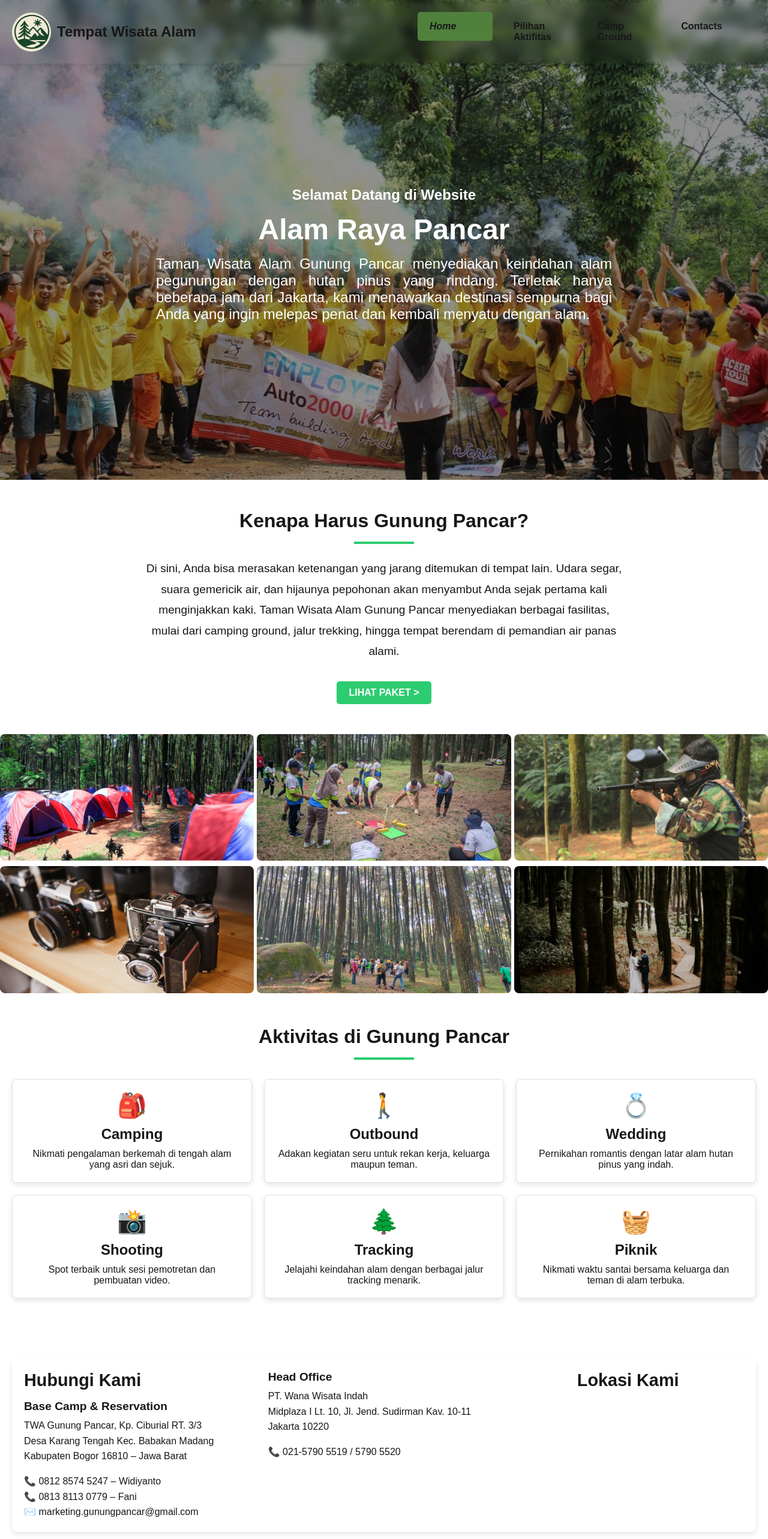
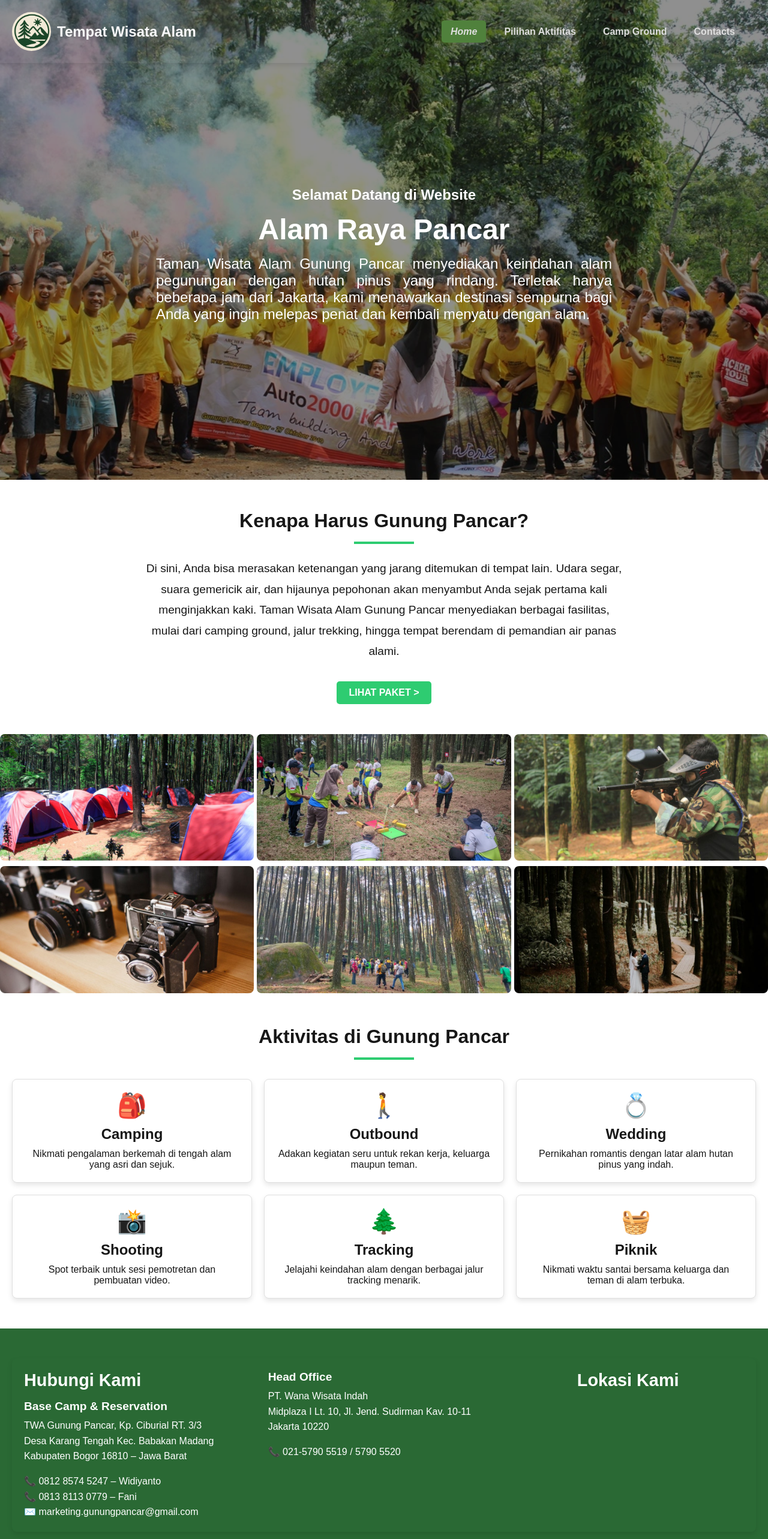
Before and after one commit to maul-lq/kelompok-8-maulana-dan-dendy-tb2, a Next.js app: page / in a window 1280 px wide. Shown: the top 2566 px of the page at 60% size. Built offline with nearby package versions, Linux system fonts and the light colour scheme; grey boxes are pictures that could not be loaded.

Commit message:
refactor: update image paths and styles across multiple components

```diff
--- a/app/contacts/page.js
+++ b/app/contacts/page.js
@@ -9,7 +9,7 @@ export default function Contacts() {
             <Navbar activeIndex={3} />
             <div style={{ width: "100%" }}>
                 <CoverImage
-                    imageURL="/tugas-besar-2/kontak-kami.webp"
+                    imageURL="/kontak-kami.webp"
                     height="35vh"
                     topAtr=""
                     title="Hubungi Kami"
@@ -23,7 +23,7 @@ export default function Contacts() {
                     addr=""
                 />
             </div>
-            <div style={{ width: "100%", background: "var(--content-bg-2)" }}>
+            <div style={{ width: "100%", background: "var(--primary)" }}>
                 <ContactSection />
             </div>
         </div>
--- a/app/globals.css
+++ b/app/globals.css
@@ -4,7 +4,7 @@
   --primary: #2ecc71;
   --secondary: #50813c;
   --content-bg-1: #ffffff;
-  --content-bg-2: #e7f7eb;
+  --content-bg-2: #2a6934;
 }
 
 @media (prefers-color-scheme: dark) {
--- a/app/komponen/contactSection.js
+++ b/app/komponen/contactSection.js
@@ -8,7 +8,7 @@ export default function ContactSection() {
             position: "relative",
             width: "100%",
             padding: "50px 20px",
-            backgroundColor: "var(--background)"
+            backgroundColor: "var(--content-bg-2)"
         }}>
             <div className="contact-section-inner" style={{
                 position: "relative",
@@ -20,31 +20,31 @@ export default function ContactSection() {
                 padding: "20px",
                 borderRadius: "8px",
                 boxShadow: "0 4px 8px rgba(0, 0, 0, 0.1)",
-                background: "var(--background)"
+                background: "var(--content-bg-2)"
             }}>
                 <div style={{ flex: 1 }}>
                     <h2 style={{
                         fontSize: "1.8rem",
                         fontWeight: "bold",
-                        color: "var(--foreground)",
+                        color: "var(--content-bg-1)",
                         marginBottom: "1rem"
                     }}>
                         Hubungi Kami
                     </h2>
                     <h3 style={{
                         fontSize: "1.2rem",
-                        color: "var(--foreground)",
+                        color: "var(--content-bg-1",
                         fontWeight: "bold",
                         marginBottom: "0.5rem"
                     }}>
                         Base Camp & Reservation
                     </h3>
-                    <p style={{ fontSize: "1rem", color: "var(--foreground)", lineHeight: "1.6", marginBottom: "1rem" }}>
+                    <p style={{ fontSize: "1rem", color: "var(--content-bg-1", lineHeight: "1.6", marginBottom: "1rem" }}>
                         TWA Gunung Pancar, Kp. Ciburial RT. 3/3<br />
                         Desa Karang Tengah Kec. Babakan Madang<br />
                         Kabupaten Bogor 16810 – Jawa Barat
                     </p>
-                    <p style={{ fontSize: "1rem", color: "var(--foreground)", lineHeight: "1.6" }}>
+                    <p style={{ fontSize: "1rem", color: "var(--content-bg-1", lineHeight: "1.6" }}>
                         📞 0812 8574 5247 – Widiyanto<br />
                         📞 0813 8113 0779 – Fani<br />
                         ✉️ marketing.gunungpancar@gmail.com
@@ -54,17 +54,17 @@ export default function ContactSection() {
                     <h3 style={{
                         fontSize: "1.2rem",
                         fontWeight: "bold",
-                        color: "var(--foreground)",
+                        color: "var(--content-bg-1",
                         marginBottom: "0.5rem"
                     }}>
                         Head Office
                     </h3>
-                    <p style={{ fontSize: "1rem", lineHeight: "1.6", color: "var(--foreground)", marginBottom: "1rem" }}>
+                    <p style={{ fontSize: "1rem", lineHeight: "1.6", color: "var(--content-bg-1", marginBottom: "1rem" }}>
                         PT. Wana Wisata Indah<br />
                         Midplaza I Lt. 10, Jl. Jend. Sudirman Kav. 10-11<br />
                         Jakarta 10220
                     </p>
-                    <p style={{ fontSize: "1rem", color: "var(--foreground)", lineHeight: "1.6" }}>
+                    <p style={{ fontSize: "1rem", color: "var(--content-bg-1", lineHeight: "1.6" }}>
                         📞 021-5790 5519 / 5790 5520
                     </p>
                 </div>
@@ -77,7 +77,7 @@ export default function ContactSection() {
                     <h2 style={{
                         fontSize: "1.8rem",
                         fontWeight: "bold",
-                        color: "var(--foreground)",
+                        color: "var(--content-bg-1",
                         marginBottom: "1rem"
                     }}>
                         Lokasi Kami
--- a/app/komponen/coverimage.js
+++ b/app/komponen/coverimage.js
@@ -4,7 +4,7 @@ import styles from "./../page.module.css";
 
 export default function CoverImage({ imageURL, height = "100vh", topAtr = "Selamat Datang di Website", title = "Alam Raya Pancar", bottomAtr = "Taman Wisata Alam Gunung Pancar menyediakan keindahan alam pegunungan dengan hutan pinus yang rindang. Terletak hanya beberapa jam dari Jakarta, kami menawarkan destinasi sempurna bagi Anda yang ingin melepas penat dan kembali menyatu dengan alam." }) {
     if (!imageURL) {
-        imageURL = "/tugas-besar-2/bg-masthead.webp";
+        imageURL = "/bg-masthead.webp";
     }
     return (
         <div className="cover-image" style={{
--- a/app/komponen/navbar.js
+++ b/app/komponen/navbar.js
@@ -12,7 +12,7 @@ export default function Navbar({ activeIndex }) {
             <header className={style.header}>
                 <div className={style.navbarContent}>
                     <div className={style.logoTitle}>
-                        <Image style={{ borderRadius: "100%" }} src="/tugas-besar-2/gambar.jpeg" alt="ikon" className={style.headerImg} width={65} height={65} />
+                        <Image style={{ borderRadius: "100%" }} src="/gambar.jpeg" alt="ikon" className={style.headerImg} width={65} height={65} />
                         <h1 className={style.headerTitle}>Tempat Wisata Alam</h1>
                     </div>
                     <nav className={style.nav}>
--- a/app/komponen/photoGallery.js
+++ b/app/komponen/photoGallery.js
@@ -4,12 +4,12 @@ import Image from 'next/image';
 
 export default function PhotoGallery() {
     const images = [
-        "/tugas-besar-2/gal/camping.jpg",
-        "/tugas-besar-2/gal/outbond.jpg",
-        "/tugas-besar-2/gal/paintball.jpg",
-        "/tugas-besar-2/gal/shooting.jpg",
-        "/tugas-besar-2/gal/tracking.jpg",
-        "/tugas-besar-2/gal/wedding.jpg",
+        "/gal/camping.jpg",
+        "/gal/outbond.jpg",
+        "/gal/paintball.jpg",
+        "/gal/shooting.jpg",
+        "/gal/tracking.jpg",
+        "/gal/wedding.jpg",
     ];
 
     return (
--- a/app/komponen/tempatKontenTeks.js
+++ b/app/komponen/tempatKontenTeks.js
@@ -46,7 +46,7 @@ export default function TempatKonetenTeks(props = {}) {
                 border: "none",
                 borderRadius: "5px",
                 cursor: "pointer"
-            }} href={(addr=="" || !addr) ? "":"/tugas-besar-2/camp_ground"}>
+            }} href={(addr=="" || !addr) ? "":"/camp_ground"}>
                 {addr}
             </a>
             <style jsx>{`
--- a/app/page.js
+++ b/app/page.js
@@ -23,7 +23,7 @@ export default function Home() {
       <div style={{ width: "100%", background: "var(--content-bg-1)" }}>
         <ActivitiesSection />
       </div>
-      <div style={{ width: "100%", background: "var(--content-bg-2)" }}>
+      <div style={{ width: "100%", background: "var(--primary)" }}>
         <ContactSection />
       </div>
       <footer className={styles.footer}>
--- a/app/style/navbar.module.css
+++ b/app/style/navbar.module.css
@@ -13,9 +13,7 @@
 
 .header {
     background-color: transparent;
-    -webkit-backdrop-filter: blur(8px);
-    backdrop-filter: blur(8px);
-    color: var(--foreground);
+    color: #dedede;
     padding: 20px;
     box-shadow: 0 4px 8px rgba(0, 0, 0, 0.1);
     width: 100%;
@@ -47,7 +45,7 @@
 .headerTitle {
     font-size: 1.5rem;
     font-weight: bold;
-    color: var(--foreground);
+    color: #fafafa;
 }
 
 .headerImg {
@@ -69,7 +67,7 @@
 }
 
 .nav ul li a {
-    color: var(--foreground);
+    color: #dedede;
     font-weight: bold;
     text-decoration: none;
     padding: 10px 15px;
@@ -104,20 +102,7 @@
         right: 0;
         background: rgba(30,30,30,0.7); /* semi-transparan untuk mobile menu */
         box-shadow: 0 4px 8px rgba(0,0,0,0.1);
-        -webkit-backdrop-filter: blur(8px);
-        backdrop-filter: blur(8px);
     }
-}
-.nav ul.open {
-    display: flex;
-}
-.nav ul li {
-    width: 100%;
-}
-.nav ul li a {
-    display: block;
-    width: 100%;
-    padding: 15px 20px;
 }
 
 @media (max-width: 600px) {
--- a/next.config.mjs
+++ b/next.config.mjs
@@ -1,8 +1,8 @@
 /** @type {import('next').NextConfig} */
 const nextConfig = {
-    output: 'export',
-    basePath: '/tugas-besar-2',
-    assetPrefix: '/tugas-besar-2/',
+    // output: 'export',
+    // basePath: '/tugas-besar-2',
+    // assetPrefix: '/tugas-besar-2/',
 };
 
 export default nextConfig;
```
Also changed, not shown: app/aktifitas/page.js (+13 -13 lines), app/camp_ground/page.js (+8 -8 lines).
